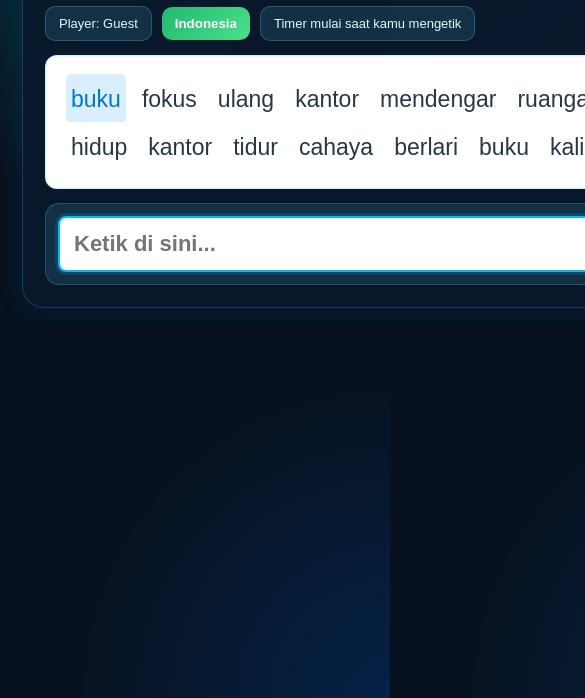
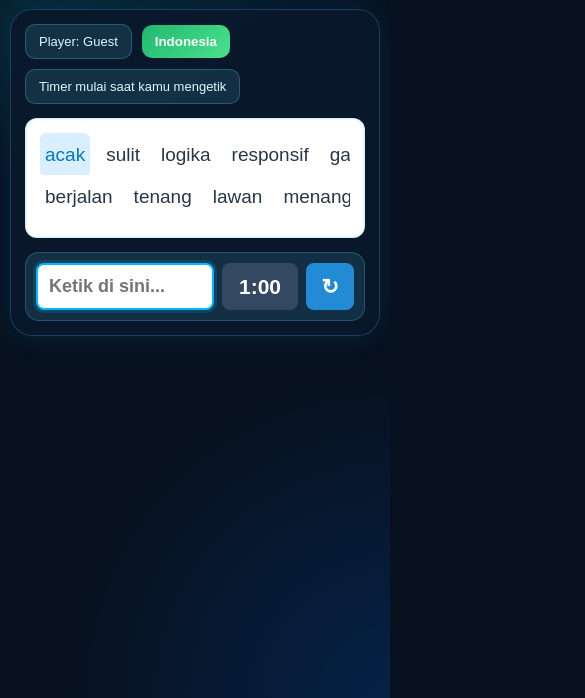
Before and after one commit to wpconvert/punyakita, a plain HTML site: page 10fast/index.html in a window 390 px wide. Shown: the part 146-844 px from the top of the page, 585 px wide, since content can reach past the window. Drawn offline with Linux system fonts and the light colour scheme.

Commit message:
index.html

```diff
--- a/10fast/index.html
+++ b/10fast/index.html
@@ -21,14 +21,13 @@
         #07111f;
       color: #eaf6ff;
       padding: 22px;
-      overflow-x: auto;
+      overflow-x: hidden;
     }
 
     .app {
-      width: 820px;
+      width: 100%;
       max-width: 820px;
-      min-width: 820px;
-      margin: 0;
+      margin: auto;
     }
 
     .topbar {
@@ -42,6 +41,7 @@
       border: 1px solid rgba(80, 170, 255, 0.25);
       border-radius: 18px;
       box-shadow: 0 0 28px rgba(0, 174, 255, 0.12);
+      flex-wrap: wrap;
     }
 
     .brand h1 {
@@ -100,7 +100,7 @@
       align-items: center;
       gap: 10px;
       margin-bottom: 14px;
-      flex-wrap: nowrap;
+      flex-wrap: wrap;
     }
 
     .mini-pill {
@@ -193,6 +193,7 @@
       outline: none;
       font-size: 22px;
       font-weight: bold;
+      min-width: 0;
     }
 
     input:focus {
@@ -270,6 +271,58 @@
       margin-top: 14px;
       line-height: 1.5;
     }
+
+    @media(max-width: 620px) {
+      body {
+        padding: 10px;
+      }
+
+      .topbar {
+        padding: 14px;
+      }
+
+      .brand h1 {
+        font-size: 21px;
+      }
+
+      .game-panel {
+        padding: 14px;
+      }
+
+      .text-box {
+        height: 120px;
+        padding: 14px;
+        font-size: 19px;
+      }
+
+      .text-line {
+        height: 42px;
+        line-height: 42px;
+      }
+
+      .input-row {
+        grid-template-columns: 1fr 76px 48px;
+        gap: 8px;
+        padding: 10px;
+      }
+
+      input {
+        font-size: 18px;
+        padding: 11px;
+      }
+
+      .timer-box {
+        font-size: 21px;
+      }
+
+      .reset-btn {
+        font-size: 21px;
+      }
+
+      .result-grid {
+        grid-template-columns: repeat(2, 1fr);
+      }
+    }
   </style>
 </head>
 
@@ -294,8 +347,12 @@
       </div>
 
       <div class="text-box" id="wordBox">
-        <div class="text-line" id="lineOne"></div>
-        <div class="text-line" id="lineTwo"></div>
+        <div class="text-line" id="lineOne">
+          <span class="word active">aku</span><span class="word">kamu</span><span class="word">rumah</span><span class="word">jalan</span><span class="word">cepat</span>
+        </div>
+        <div class="text-line" id="lineTwo">
+          <span class="word">belajar</span><span class="word">mengetik</span><span class="word">fokus</span><span class="word">target</span><span class="word">latihan</span>
+        </div>
       </div>
 
       <div class="input-row">
@@ -329,7 +386,7 @@
           </div>
         </div>
 
-        <p class="small-note">
+        <p class="small-note" id="expNote">
           Nanti hasil ini bisa kita sambungkan ke GAS untuk menambahkan EXP akun login.
         </p>
       </div>
@@ -338,6 +395,8 @@
 
   <script>
     const STORAGE_KEY = "typingRaceUser";
+    const SELECTED_SKIN_KEY = "selectedTypingSkin";
+    const USER_GAS_URL = "https://script.google.com/macros/s/AKfycbxp6-xIPz-JHHeFKwICYmPBnyb0IXqK-x7P9DtwxPtu9-beT7k5MufP5hKg3XFK6mhQ/exec";
 
     const words = [
       "aku","kamu","dia","kita","mereka","rumah","jalan","cepat","lambat","besar",
@@ -353,11 +412,36 @@
       "mudah","sulit","sedang","panjang","pendek","cerita","sekolah","kantor","keluarga","anak",
       "orang","tempat","mimpi","rasa","hidup","baru","lama","dekat","jauh","bawah",
       "atas","kanan","kiri","depan","belakang","tengah","membawa","memasak","membaca","menulis",
-      "mencari","melihat","berlari","berjalan","bermain","mendengar","membuka","menutup","mengambil","memberi"
+      "mencari","melihat","berlari","berjalan","bermain","mendengar","membuka","menutup","mengambil","memberi",
+      "perjalanan","tantangan","kemampuan","ketelitian","kesempatan","keberanian","kehidupan","perubahan",
+      "kemajuan","kemenangan","kekalahan","perjuangan","semangat","motivasi","strategi","konsisten",
+      "teknologi","informasi","komunikasi","pengembangan","pemrograman","jaringan","database","aplikasi",
+      "kompetisi","multiplayer","performa","optimasi","algoritma","struktur","logika","fungsi","variabel",
+      "keamanan","akses","kontrol","manajemen","proses","eksekusi","memori","sistem","fitur","halaman",
+      "tampilan","responsif","desain","warna","animasi","notifikasi","pengguna","pengaturan","penyimpanan",
+      "karakter","kalender","catatan","laporan","rencana","tujuan","usaha","hasil","bonus","hadiah",
+      "ranking","musuh","tembakan","arena","lintasan","mobil","mesin","bensin","rem","gas",
+      "jarak","arah","belokan","tanjakan","turunan","garis","finish","mulai","lampu","merah",
+      "kuning","hijau","random","cepat","santai","akurat","rapi","tenang","percaya","latihan",
+      "berhasil","gagal","ulang","lanjut","pilih","pakai","simpan","buka","kunci","terkunci"
     ];
 
-    let lineOneWords = [];
-    let lineTwoWords = [];
+    let lineOneWords = [
+      {text:"aku",status:""},
+      {text:"kamu",status:""},
+      {text:"rumah",status:""},
+      {text:"jalan",status:""},
+      {text:"cepat",status:""}
+    ];
+
+    let lineTwoWords = [
+      {text:"belajar",status:""},
+      {text:"mengetik",status:""},
+      {text:"fokus",status:""},
+      {text:"target",status:""},
+      {text:"latihan",status:""}
+    ];
+
     let currentIndex = 0;
     let correctWords = 0;
     let wrongWords = 0;
@@ -403,10 +487,38 @@
       document.getElementById("playerName").textContent = "Player: " + (user.displayName || user.username || "Guest");
     }
 
+    async function saveExpToAccount(exp){
+      let user = {};
+
+      try{
+        user = JSON.parse(localStorage.getItem(STORAGE_KEY)) || {};
+      }catch(err){}
+
+      if(!user.username || user.type !== "user") return;
+
+      try{
+        const res = await fetch(USER_GAS_URL + "?action=addExp&username=" + encodeURIComponent(user.username) + "&exp=" + encodeURIComponent(exp));
+        const data = await res.json();
+
+        if(data.status === "success" && data.user){
+          user.level = data.user.level;
+          user.exp = data.user.exp;
+          user.selectedSkin = data.user.selectedSkin;
+          user.skinId = data.user.selectedSkin;
+          user.selectedSkinId = data.user.selectedSkin;
+
+          localStorage.setItem(STORAGE_KEY, JSON.stringify(user));
+          localStorage.setItem(SELECTED_SKIN_KEY, data.user.selectedSkin);
+        }
+      }catch(err){
+        console.log("Gagal simpan EXP:", err);
+      }
+    }
+
     function makeLine() {
       const arr = [];
 
-      for (let i = 0; i < 7; i++) {
+      for (let i = 0; i < 10; i++) {
         arr.push({
           text: words[Math.floor(Math.random() * words.length)],
           status: ""
@@ -528,12 +640,16 @@
 
       const wpm = Math.round(correctChars / 5);
       const accuracy = totalTyped > 0 ? Math.round((correctWords / totalTyped) * 100) : 0;
+      const exp = Math.floor(wpm + accuracy / 2);
+
+      saveExpToAccount(exp);
 
       document.getElementById("resultWpm").textContent = wpm;
       document.getElementById("resultAccuracy").textContent = accuracy + "%";
       document.getElementById("resultCorrect").textContent = correctWords;
       document.getElementById("resultWrong").textContent = wrongWords;
       document.getElementById("resultBox").style.display = "block";
+      document.getElementById("expNote").textContent = "EXP didapat: " + exp;
     }
 
     function resetGame() {
@@ -558,6 +674,7 @@
       renderLines();
 
       document.getElementById("resultBox").style.display = "none";
+      document.getElementById("expNote").textContent = "Nanti hasil ini bisa kita sambungkan ke GAS untuk menambahkan EXP akun login.";
 
       setTimeout(() => {
         input.focus();
```
